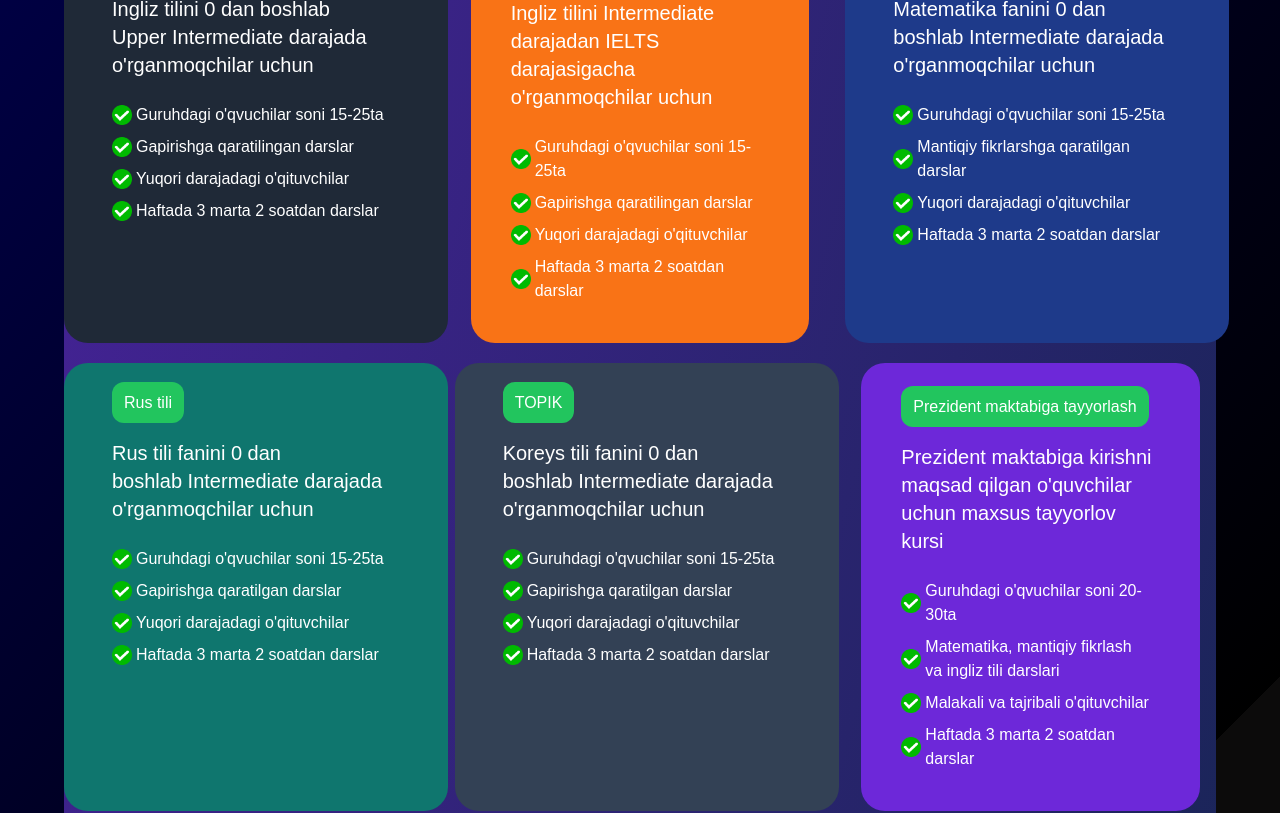
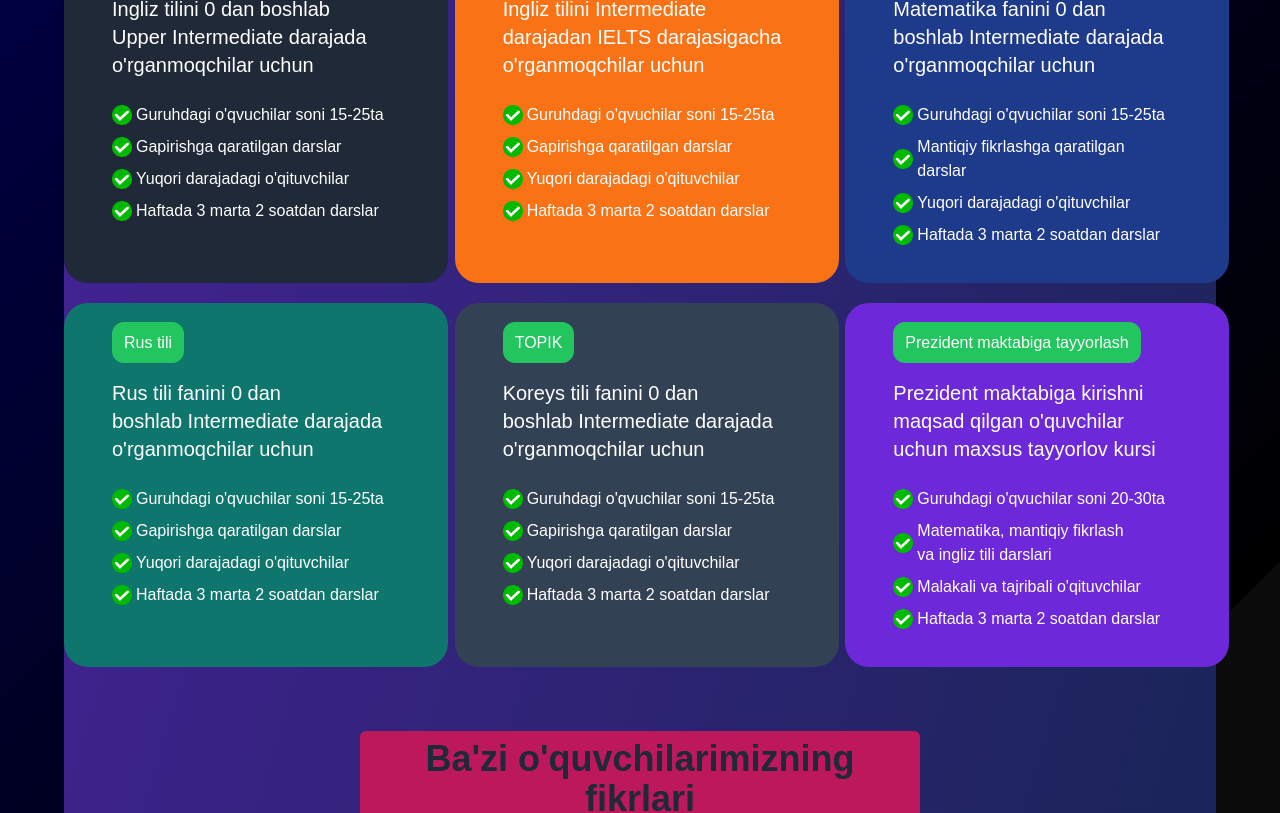
Before and after one commit to Temurbek-school/Temurbek_school_landing, a Next.js app: page / in a window 1280 px wide. Shown: the part 2720-3533 px from the top of the page. Built offline with nearby package versions, Linux system fonts and the light colour scheme.

Commit message:
animations added

```diff
--- a/package.json
+++ b/package.json
@@ -12,6 +12,7 @@
     "@emotion/react": "^11.14.0",
     "@emotion/styled": "^11.14.0",
     "@mui/material": "^6.3.0",
+    "aos": "^2.3.4",
     "framer-motion": "^11.15.0",
     "next": "^15.1.2",
     "react": "^19.0.0",
--- a/src/app/Prices/Prices.jsx
+++ b/src/app/Prices/Prices.jsx
@@ -1,70 +1,140 @@
-import React from 'react'
-import ContactButton from '../components/ContactButton/ContactButton'
-
-// TODO responsive
 export default function Prices() {
     return (
         <section className='flex flex-col pt-10'>
-        <h1 className='w-fit  flex items-center justify-center text-4xl bg-opacity-95 rounded-lg pl-5 pr-5 pt-2 pb-2 bg-orange-600 ml-auto mr-auto hover:bg-green-700 active:bg-green-900'>Bizdagi kurslar</h1>
+            <h1 className='w-fit flex items-center justify-center text-4xl bg-opacity-95 rounded-lg pl-5 pr-5 pt-2 pb-2 bg-orange-600 ml-auto mr-auto hover:bg-green-700 active:bg-green-900 transition-colors duration-300'>
+                Bizdagi kurslar
+            </h1>
             <div className='grid grid-cols-1 sm:grid-cols-2 lg:grid-cols-3 gap-5 mt-5 sm:mt-10 text-white'>
+                {/* GENERAL ENGLISH */}
+                <div className='px-12 py-7 rounded-3xl w-96 bg-gray-800 transform transition-transform duration-300 hover:scale-105 hover:shadow-lg hover:bg-gray-700 '>
+                    <span className='bg-green-500 p-3 rounded-xl'>GENERAL ENGLISH</span>
+                    <p className='text-xl my-6'>
+                        Ingliz tilini 0 dan boshlab <br />
+                        Upper Intermediate darajada <br />
+                        o'rganmoqchilar uchun
+                    </p>
+                    <p className='flex items-center m-2 ml-0'>
+                        <img className='mr-1' width={20} src="/check.png" alt="" />Guruhdagi o'qvuchilar soni 15-25ta
+                    </p>
+                    <p className='flex items-center m-2 ml-0'>
+                        <img className='mr-1' width={20} src="/check.png" alt="" />Gapirishga qaratilgan darslar
+                    </p>
+                    <p className='flex items-center m-2 ml-0'>
+                        <img className='mr-1' width={20} src="/check.png" alt="" />Yuqori darajadagi o'qituvchilar
+                    </p>
+                    <p className='flex items-center m-2 ml-0'>
+                        <img className='mr-1' width={20} src="/check.png" alt="" />Haftada 3 marta 2 soatdan darslar
+                    </p>
+                </div>
 
-            <div className='px-12 py-7 rounded-3xl w-96 bg-gray-800'>
-                <span className='bg-green-500 p-3 rounded-xl'>GENERAL ENGLISH</span>
-                <p className='text-xl my-6'>Ingliz tilini 0 dan boshlab <br />
-                    Upper Intermediate darajada <br />
-                    o'rganmoqchilar uchun</p>
-                <p className='flex items-center m-2 ml-0'><img className='mr-1' width={20} src="/check.png" alt="" />Guruhdagi o'qvuchilar soni 15-25ta</p>
-                <p className='flex items-center m-2 ml-0'><img className='mr-1' width={20} src="/check.png" alt="" />Gapirishga qaratilingan darslar</p>
-                <p className='flex items-center m-2 ml-0'><img className='mr-1' width={20} src="/check.png" alt="" />Yuqori darajadagi o'qituvchilar</p>
-                <p className='flex items-center m-2 ml-0'><img className='mr-1' width={20} src="/check.png" alt="" />Haftada 3 marta 2 soatdan darslar</p>
+                {/* IELTS */}
+                <div className='px-12 py-7 rounded-3xl w-96 bg-orange-500 transform transition-transform duration-300 hover:scale-105 hover:shadow-lg hover:bg-orange-400'>
+                    <span className='bg-green-500 p-3 rounded-xl'>IELTS</span>
+                    <p className='text-xl my-6'>
+                        Ingliz tilini Intermediate <br />
+                        darajadan IELTS darajasigacha <br />
+                        o'rganmoqchilar uchun
+                    </p>
+                    <p className='flex items-center m-2 ml-0'>
+                        <img className='mr-1' width={20} src="/check.png" alt="" />Guruhdagi o'qvuchilar soni 15-25ta
+                    </p>
+                    <p className='flex items-center m-2 ml-0'>
+                        <img className='mr-1' width={20} src="/check.png" alt="" />Gapirishga qaratilgan darslar
+                    </p>
+                    <p className='flex items-center m-2 ml-0'>
+                        <img className='mr-1' width={20} src="/check.png" alt="" />Yuqori darajadagi o'qituvchilar
+                    </p>
+                    <p className='flex items-center m-2 ml-0'>
+                        <img className='mr-1' width={20} src="/check.png" alt="" />Haftada 3 marta 2 soatdan darslar
+                    </p>
+                </div>
 
+                {/* Matematika */}
+                <div className='px-12 py-7 rounded-3xl w-96 bg-blue-900 transform transition-transform duration-300 hover:scale-105 hover:shadow-lg hover:bg-blue-800'>
+                    <span className='bg-green-500 p-3 rounded-xl'>Matematika</span>
+                    <p className='text-xl my-6'>
+                        Matematika fanini 0 dan <br />
+                        boshlab Intermediate darajada <br />
+                        o'rganmoqchilar uchun
+                    </p>
+                    <p className='flex items-center m-2 ml-0'>
+                        <img className='mr-1' width={20} src="/check.png" alt="" />Guruhdagi o'qvuchilar soni 15-25ta
+                    </p>
+                    <p className='flex items-center m-2 ml-0'>
+                        <img className='mr-1' width={20} src="/check.png" alt="" />Mantiqiy fikrlashga qaratilgan darslar
+                    </p>
+                    <p className='flex items-center m-2 ml-0'>
+                        <img className='mr-1' width={20} src="/check.png" alt="" />Yuqori darajadagi o'qituvchilar
+                    </p>
+                    <p className='flex items-center m-2 ml-0'>
+                        <img className='mr-1' width={20} src="/check.png" alt="" />Haftada 3 marta 2 soatdan darslar
+                    </p>
                 </div>
-            <div className='bg-orange-500 px-4 sm:px-6 lg:px-10 py-4 sm:py-5 lg:py-8 rounded-3xl max-w-full sm:max-w-sm lg:max-w-lg mx-auto lg:mx-4'>
-                <span className='bg-green-500 p-3 rounded-xl'>IELTS</span>
-                <p className='text-xl my-6'>Ingliz tilini Intermediate <br />
-                    darajadan IELTS darajasigacha <br />
-                    o'rganmoqchilar uchun</p>
-                <p className='flex items-center m-2 ml-0'><img className='mr-1' width={20} src="/check.png" alt="" />Guruhdagi o'qvuchilar soni 15-25ta</p>
-                <p className='flex items-center m-2 ml-0'><img className='mr-1' width={20} src="/check.png" alt="" />Gapirishga qaratilingan darslar</p>
-                <p className='flex items-center m-2 ml-0'><img className='mr-1' width={20} src="/check.png" alt="" />Yuqori darajadagi o'qituvchilar</p>
-                <p className='flex items-center m-2 ml-0'><img className='mr-1' width={20} src="/check.png" alt="" />Haftada 3 marta 2 soatdan darslar</p>
+
+                {/* Rus tili */}
+                <div className='px-12 py-7 rounded-3xl w-96 bg-teal-700 transform transition-transform duration-300 hover:scale-105 hover:shadow-lg hover:bg-teal-600'>
+                    <span className='bg-green-500 p-3 rounded-xl'>Rus tili</span>
+                    <p className='text-xl my-6'>
+                        Rus tili fanini 0 dan <br />
+                        boshlab Intermediate darajada <br />
+                        o'rganmoqchilar uchun
+                    </p>
+                    <p className='flex items-center m-2 ml-0'>
+                        <img className='mr-1' width={20} src="/check.png" alt="" />Guruhdagi o'qvuchilar soni 15-25ta
+                    </p>
+                    <p className='flex items-center m-2 ml-0'>
+                        <img className='mr-1' width={20} src="/check.png" alt="" />Gapirishga qaratilgan darslar
+                    </p>
+                    <p className='flex items-center m-2 ml-0'>
+                        <img className='mr-1' width={20} src="/check.png" alt="" />Yuqori darajadagi o'qituvchilar
+                    </p>
+                    <p className='flex items-center m-2 ml-0'>
+                        <img className='mr-1' width={20} src="/check.png" alt="" />Haftada 3 marta 2 soatdan darslar
+                    </p>
                 </div>
-            <div className='bg-blue-900 px-12 py-7 rounded-3xl w-96'>
-                <span className='bg-green-500 p-3 rounded-xl'>Matematika</span>
-                <p className='text-xl my-6'>Matematika fanini 0 dan <br />
-                boshlab Intermediate darajada <br /> o'rganmoqchilar uchun</p>
-                <p className='flex items-center m-2 ml-0'><img className='mr-1' width={20} src="/check.png" alt="" />Guruhdagi o'qvuchilar soni 15-25ta</p>
-                <p className='flex items-center m-2 ml-0'><img className='mr-1' width={20} src="/check.png" alt="" />Mantiqiy fikrlarshga qaratilgan darslar</p>
-                <p className='flex items-center m-2 ml-0'><img className='mr-1' width={20} src="/check.png" alt="" />Yuqori darajadagi o'qituvchilar</p>
-                <p className='flex items-center m-2 ml-0'><img className='mr-1' width={20} src="/check.png" alt="" />Haftada 3 marta 2 soatdan darslar</p>
+
+                {/* TOPIK */}
+                <div className='px-12 py-7 rounded-3xl w-96 bg-[#334155] transform transition-transform duration-300 hover:scale-105 hover:shadow-lg hover:bg-[#4f6872]'>
+                    <span className='bg-green-500 p-3 rounded-xl'>TOPIK</span>
+                    <p className='text-xl my-6'>
+                        Koreys tili fanini 0 dan <br />
+                        boshlab Intermediate darajada <br />
+                        o'rganmoqchilar uchun
+                    </p>
+                    <p className='flex items-center m-2 ml-0'>
+                        <img className='mr-1' width={20} src="/check.png" alt="" />Guruhdagi o'qvuchilar soni 15-25ta
+                    </p>
+                    <p className='flex items-center m-2 ml-0'>
+                        <img className='mr-1' width={20} src="/check.png" alt="" />Gapirishga qaratilgan darslar
+                    </p>
+                    <p className='flex items-center m-2 ml-0'>
+                        <img className='mr-1' width={20} src="/check.png" alt="" />Yuqori darajadagi o'qituvchilar
+                    </p>
+                    <p className='flex items-center m-2 ml-0'>
+                        <img className='mr-1' width={20} src="/check.png" alt="" />Haftada 3 marta 2 soatdan darslar
+                    </p>
                 </div>
-            <div className='bg-teal-700 px-12 py-7 rounded-3xl w-96' >
-                <span className='bg-green-500 p-3 rounded-xl'>Rus tili </span>
-                <p className='text-xl my-6'>Rus tili fanini 0 dan <br />
-                boshlab Intermediate darajada <br /> o'rganmoqchilar uchun</p>
-                <p className='flex items-center m-2 ml-0'><img className='mr-1' width={20} src="/check.png" alt="" />Guruhdagi o'qvuchilar soni 15-25ta</p>
-                <p className='flex items-center m-2 ml-0'><img className='mr-1' width={20} src="/check.png" alt="" />Gapirishga qaratilgan darslar</p>
-                <p className='flex items-center m-2 ml-0'><img className='mr-1' width={20} src="/check.png" alt="" />Yuqori darajadagi o'qituvchilar</p>
-                <p className='flex items-center m-2 ml-0'><img className='mr-1' width={20} src="/check.png" alt="" />Haftada 3 marta 2 soatdan darslar</p>
-                            </div>
-            <div className='px-12 py-7 rounded-3xl w-96' style={{ backgroundColor: "#334155" }}>
-                <span className='bg-green-500 p-3 rounded-xl'>TOPIK</span>
-                <p className='text-xl my-6'>Koreys tili fanini 0 dan <br />
-                boshlab Intermediate darajada <br /> o'rganmoqchilar uchun</p>
-                <p className='flex items-center m-2 ml-0'><img className='mr-1' width={20} src="/check.png" alt="" />Guruhdagi o'qvuchilar soni 15-25ta</p>
-                <p className='flex items-center m-2 ml-0'><img className='mr-1' width={20} src="/check.png" alt="" />Gapirishga qaratilgan darslar</p>
-                <p className='flex items-center m-2 ml-0'><img className='mr-1' width={20} src="/check.png" alt="" />Yuqori darajadagi o'qituvchilar</p>
-                <p className='flex items-center m-2 ml-0'><img className='mr-1' width={20} src="/check.png" alt="" />Haftada 3 marta 2 soatdan darslar</p>
-                            </div>
-            <div className='bg-violet-700 px-4 sm:px-6 lg:px-10 py-4 sm:py-5 lg:py-8 rounded-3xl max-w-full sm:max-w-sm lg:max-w-lg mx-auto lg:mx-4'>
+
+                {/* Prezident maktabiga tayyorlash */}
+                <div className='px-12 py-7 rounded-3xl w-96 bg-violet-700 transform transition-transform duration-300 hover:scale-105 hover:shadow-lg hover:bg-violet-600'>
                     <span className='bg-green-500 p-3 rounded-xl'>Prezident maktabiga tayyorlash</span>
-                <p className='text-xl my-6'>Prezident maktabiga kirishni <br />
+                    <p className='text-xl my-6'>
+                        Prezident maktabiga kirishni <br />
                         maqsad qilgan o'quvchilar <br />
-                uchun maxsus tayyorlov kursi</p>
-                <p className='flex items-center m-2 ml-0'><img className='mr-1' width={20} src="/check.png" alt="" />Guruhdagi o'qvuchilar soni 20-30ta</p>
-                <p className='flex items-center m-2 ml-0'><img className='mr-1' width={20} src="/check.png" alt="" />Matematika, mantiqiy fikrlash <br /> va ingliz tili darslari</p>
-                <p className='flex items-center m-2 ml-0'><img className='mr-1' width={20} src="/check.png" alt="" />Malakali va tajribali o'qituvchilar</p>
-                <p className='flex items-center m-2 ml-0'><img className='mr-1' width={20} src="/check.png" alt="" />Haftada 3 marta 2 soatdan darslar</p>
+                        uchun maxsus tayyorlov kursi
+                    </p>
+                    <p className='flex items-center m-2 ml-0'>
+                        <img className='mr-1' width={20} src="/check.png" alt="" />Guruhdagi o'qvuchilar soni 20-30ta
+                    </p>
+                    <p className='flex items-center m-2 ml-0'>
+                        <img className='mr-1' width={20} src="/check.png" alt="" />Matematika, mantiqiy fikrlash <br /> va ingliz tili darslari
+                    </p>
+                    <p className='flex items-center m-2 ml-0'>
+                        <img className='mr-1' width={20} src="/check.png" alt="" />Malakali va tajribali o'qituvchilar
+                    </p>
+                    <p className='flex items-center m-2 ml-0'>
+                        <img className='mr-1' width={20} src="/check.png" alt="" />Haftada 3 marta 2 soatdan darslar
+                    </p>
                 </div>
             </div>
         </section>
```
Also changed, not shown: src/app/events/page.jsx (+67 -26 lines), 1 other file (tests, documents, lock files or other folders). Lines whose indentation alone changed are shown as unchanged.
